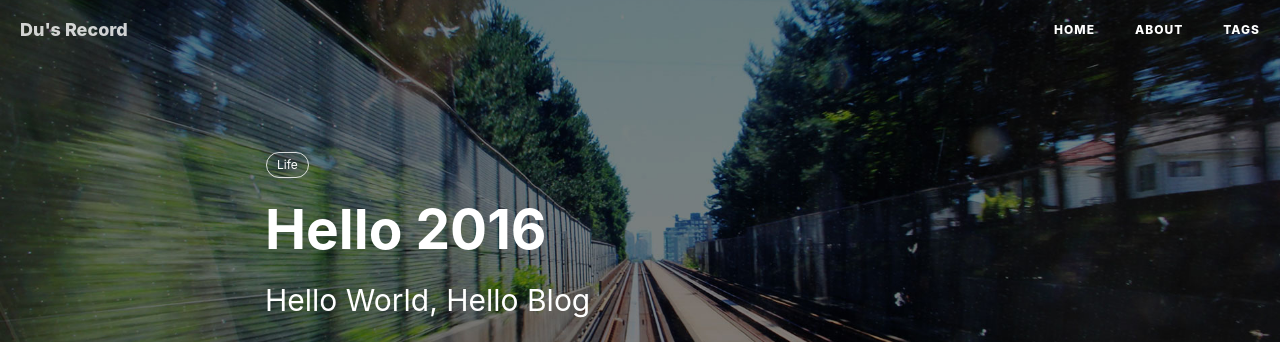
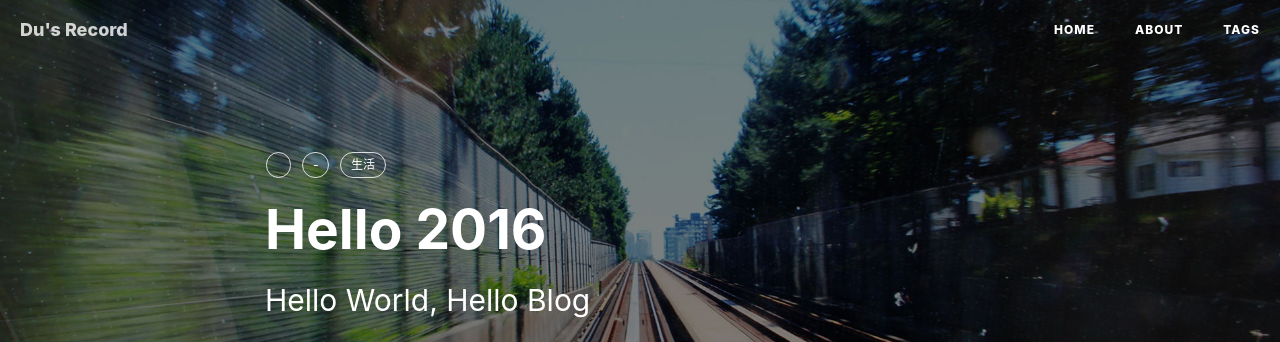
Before and after one commit to du5307/du5307.github.io, a Jekyll site: the page built from _posts/2016-12-04-hell0-2016.markdown, in a window 1280 px wide and 900 px high. Shown: the top 342 px of the window. Built offline with Jekyll 4.4.1, drawn with Linux system fonts in a browser that asks for light colours; nearby versions of some CDN libraries; comment, search, counter and statistics services are not loaded.

Commit message:
Update 2016-12-04-hell0-2016.markdown

```diff
--- a/_posts/2016-12-04-hell0-2016.markdown
+++ b/_posts/2016-12-04-hell0-2016.markdown
@@ -6,7 +6,7 @@
 author:     "diamondu"
 header-img: "img/post-bg-2015.jpg"
 tags:
-    - Life
+    - 生活
 ---
 > “对，这里有一个标点符号的坑.英文标点不起作用.”
 
@@ -29,5 +29,9 @@
 * jekyll定制
 差不多,可以开始了。
 
+---
+
 ## 后记
 大概就是这么个事。开心就好。
+
+---
```
